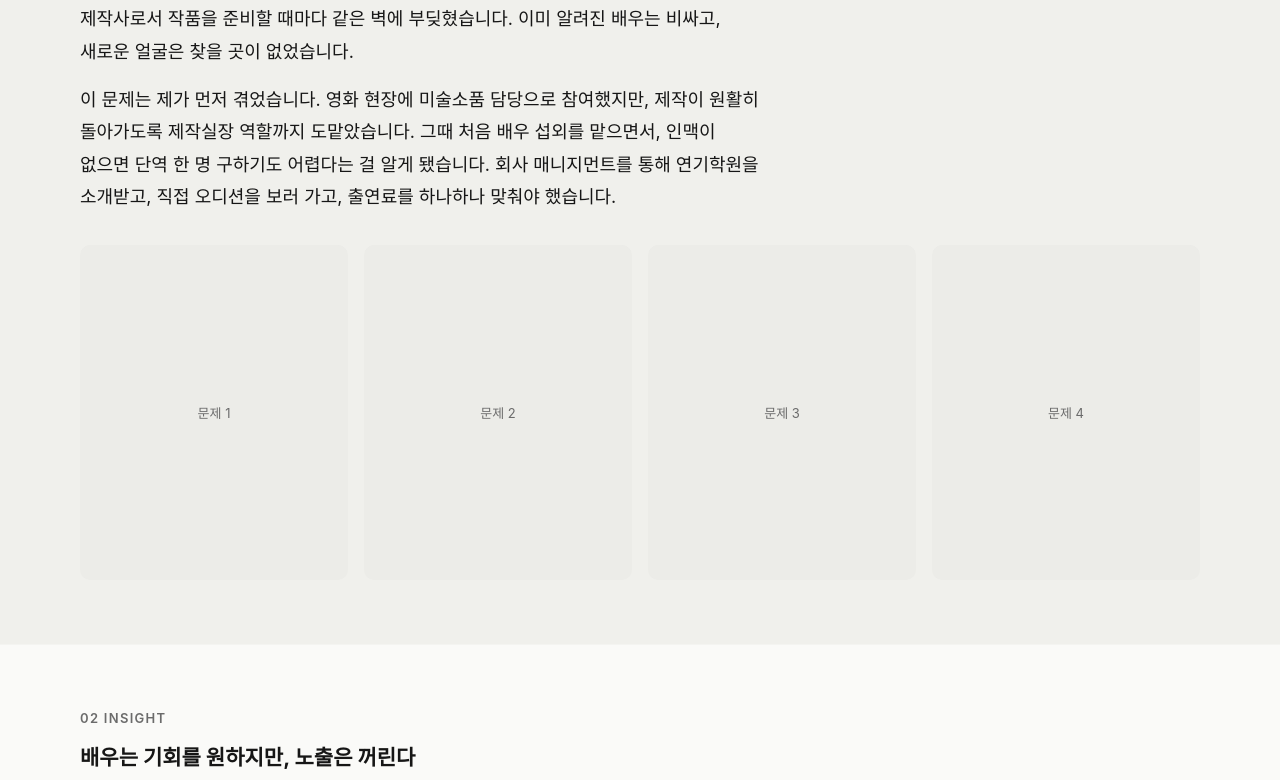
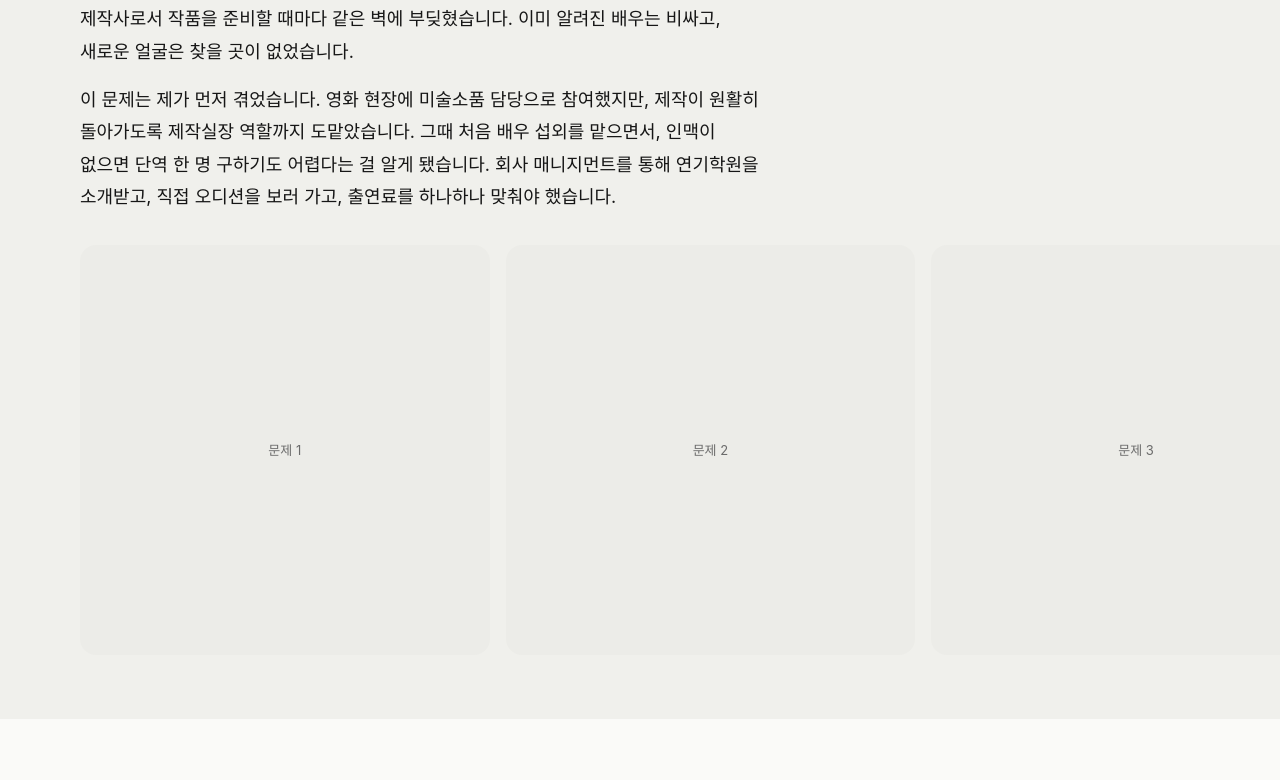
Before and after one commit to easyhyeonar-debug/jihyeon-portfolio, a plain HTML site: page projects/project-01.html in a window 1280 px wide. Shown: the part 1458-2238 px from the top of the page. Drawn offline with Linux system fonts and the light colour scheme; a web font is replaced by a local one.

Commit message:
Make problem cards a full-bleed square carousel with nav buttons
Co-Authored-By: Claude Opus 5.5 <noreply@anthropic.com>

```diff
--- a/css/style.css
+++ b/css/style.css
@@ -194,6 +194,7 @@ button { font: inherit; color: inherit; background: none; border: 0; cursor: poi
 
 /* ---------- Project detail ---------- */
 .project { padding: calc(var(--header-h) + 48px) 0 var(--section-y); }
+.detail .project { overflow-x: hidden; overflow-x: clip; } /* 오른쪽 끝까지 나가는 가로 스크롤 카드가 페이지를 넓히지 않게 */
 /* 상세 페이지: GNB 없이 상단 뒤로가기 버튼만 (작품에 집중) */
 .back-float {
   position: fixed; z-index: 10;
@@ -237,6 +238,43 @@ button { font: inherit; color: inherit; background: none; border: 0; cursor: poi
 .case-cards { display: grid; grid-template-columns: repeat(2, 1fr); gap: 12px; margin-top: 32px; }
 .case-cards .placeholder { aspect-ratio: 4 / 5; margin-top: 0; }
 .case-cards img { width: 100%; height: auto; border-radius: 10px; }
+/* 가로 스크롤 큰 카드 (문제점): 화면 양끝까지 이어져서, 넘기면 카드가 화면 밖으로 흘러감 */
+.case-scroller {
+  display: flex; gap: 12px;
+  --bleed: calc((100vw - 100%) / 2);
+  margin: 32px calc(-1 * var(--bleed)) 0;
+  padding: 0 var(--bleed);
+  overflow-x: auto; overscroll-behavior-x: contain;
+  /* 스냅은 js/main.js에서 첫 카드를 글 시작선에 맞춘 뒤에 켬 (.is-snapping) */
+  scrollbar-width: none; /* 스크롤바 숨김 (넘김은 버튼·스와이프·트랙패드) */
+}
+.case-scroller::-webkit-scrollbar { display: none; }
+.case-scroller { align-items: flex-start; }
+.case-scroller.is-snapping { scroll-snap-type: x mandatory; }
+.case-scroller > li { flex: 0 0 80vw; max-width: 460px; scroll-snap-align: start; }
+.case-scroller .placeholder { aspect-ratio: 1 / 1; margin: 0; border-radius: 16px; }
+/* 정사각형 카드 (정사각형 이미지면 잘리지 않음) */
+.case-scroller img { display: block; width: 100%; aspect-ratio: 1 / 1; object-fit: cover; border-radius: 16px; }
+
+/* 넘김 버튼: 마우스 쓰는 기기에서만 보임 (터치는 손가락으로 넘김) */
+/* 본문과 넘김 버튼을 한 줄에: 버튼 아래끝 = 본문 아래끝 */
+.case-head { display: flex; align-items: flex-end; justify-content: space-between; gap: 24px; }
+.case-head > div > p:last-child { margin-bottom: 0; }
+.scroller-nav { display: none; flex-shrink: 0; gap: 8px; }
+.scroller-btn {
+  width: 44px; height: 44px; border-radius: 50%;
+  display: grid; place-items: center;
+  border: 1px solid var(--line); color: var(--text);
+  transition: background .2s, opacity .2s;
+}
+.scroller-btn:disabled { opacity: .3; cursor: default; }
+/* 좁은 화면에선 버튼이 본문 폭을 줄이므로 744px 이상에서만 */
+@media (hover: hover) and (pointer: fine) and (min-width: 744px) {
+  .scroller-nav { display: flex; }
+  .scroller-btn:not(:disabled):hover { background: var(--thumb); }
+}
+.case-scroller:focus-visible { outline: 2px solid var(--accent); outline-offset: 4px; }
+
 /* 2×2 큰 카드 (인터뷰) */
 .case-cards--grid .placeholder { aspect-ratio: 4 / 3; }
 .case-figure { margin: 32px 0 0; }
@@ -325,6 +363,8 @@ html.paged {
   .case-list { font-size: 18px; }
   .case-cards { grid-template-columns: repeat(4, 1fr); gap: 16px; }
   .case-cards--grid { grid-template-columns: repeat(2, 1fr); gap: 24px; }
+  .case-scroller { gap: 16px; }
+  .case-scroller > li { flex-basis: 48vw; }
   .case-screen h3 { font-size: 20px; }
   .logo { font-size: 16px; }
   .nav-toggle { display: none; }
@@ -345,6 +385,7 @@ html.paged {
 /* ---------- lg: 1024+ 태블릿 가로 · 노트북 ---------- */
 @media (min-width: 1024px) {
   :root { --gutter: 40px; --section-y: 120px; }
+  .case-scroller > li { flex-basis: 32vw; }
   /* PC: 제목 한 줄, 40pt. 1024~1100px처럼 폭이 모자라면 한 줄에 맞게 살짝 줄어듦 */
   .hero h1 { font-size: min(40pt, calc((100vw - 2 * var(--gutter)) / 19.5)); white-space: nowrap; }
   .hero h1 br { display: none; }
--- a/js/main.js
+++ b/js/main.js
@@ -48,6 +48,63 @@ if (backBtn) {
   });
 }
 
+// 가로 스크롤 카드: 멈추는 위치를 글 시작선에 맞춤 (양옆 여백 = 화면 밖으로 흘러가는 영역)
+document.querySelectorAll('.case-scroller').forEach((track) => {
+  const box = track.parentElement;
+  const align = () => {
+    // 글 영역 좌우 끝 ~ 화면 끝 거리 (스크롤바 폭 제외한 실제 화면 기준)
+    const r = box.getBoundingClientRect();
+    const left = Math.round(r.left);
+    const right = Math.round(document.documentElement.clientWidth - r.right);
+    Object.assign(track.style, {
+      marginLeft: `${-left}px`, marginRight: `${-right}px`,
+      paddingLeft: `${left}px`, paddingRight: `${right}px`,
+      scrollPaddingInline: `${left}px ${right}px`,
+    });
+  };
+  // 처음엔 첫 카드가 글 시작선에 맞춰지도록. 스냅이 먼저 켜져 있으면 브라우저가
+  // 엉뚱한 카드(끝 카드)에 붙여버려서, 위치를 잡은 다음 프레임에 스냅을 켠다.
+  let touched = false;
+  ['pointerdown', 'wheel', 'touchstart', 'keydown'].forEach((ev) =>
+    track.addEventListener(ev, () => (touched = true), { passive: true })
+  );
+  const reset = () => {
+    if (touched) return;
+    track.classList.remove('is-snapping');
+    align();
+    track.scrollLeft = 0;
+    setTimeout(() => track.classList.add('is-snapping'), 50);
+  };
+  reset();
+  window.addEventListener('load', reset); // 글꼴·이미지 로드로 레이아웃이 바뀐 뒤 한 번 더
+  new ResizeObserver(align).observe(box);
+});
+
+// 가로 스크롤 카드 넘김 버튼
+document.querySelectorAll('.scroller-nav').forEach((navEl) => {
+  const track = navEl.closest('.case')?.querySelector('.case-scroller');
+  if (!track) return;
+  const [prev, next] = navEl.querySelectorAll('.scroller-btn');
+  const step = () => {
+    const card = track.firstElementChild;
+    const gap = parseFloat(getComputedStyle(track).columnGap) || 0;
+    return card ? card.getBoundingClientRect().width + gap : track.clientWidth * 0.8;
+  };
+  const sync = () => {
+    prev.disabled = track.scrollLeft <= 2;
+    next.disabled = track.scrollLeft + track.clientWidth >= track.scrollWidth - 2;
+  };
+  navEl.querySelectorAll('.scroller-btn').forEach((btn) =>
+    btn.addEventListener('click', () => {
+      track.dispatchEvent(new Event('pointerdown'));
+      track.scrollBy({ left: step() * Number(btn.dataset.dir), behavior: 'smooth' });
+    })
+  );
+  track.addEventListener('scroll', sync, { passive: true });
+  window.addEventListener('resize', sync);
+  sync();
+});
+
 // 섹션 페이지네이션 점 표시
 const pager = document.querySelector('.pager');
 const pages = document.querySelectorAll('.page');
--- a/projects/project-01.html
+++ b/projects/project-01.html
@@ -29,9 +29,17 @@
         <section class="case case-band" id="problem" aria-labelledby="problem-title">
           <p class="case-label">01 Problem</p>
           <h2 id="problem-title">작품도 배우도 늘었는데, 둘을 잇는 길은 그대로였다</h2>
-          <p>제작사로서 작품을 준비할 때마다 같은 벽에 부딪혔습니다. 이미 알려진 배우는 비싸고, 새로운 얼굴은 찾을 곳이 없었습니다.</p>
-          <p>이 문제는 제가 먼저 겪었습니다. 영화 현장에 미술소품 담당으로 참여했지만, 제작이 원활히 돌아가도록 제작실장 역할까지 도맡았습니다. 그때 처음 배우 섭외를 맡으면서, 인맥이 없으면 단역 한 명 구하기도 어렵다는 걸 알게 됐습니다. 회사 매니지먼트를 통해 연기학원을 소개받고, 직접 오디션을 보러 가고, 출연료를 하나하나 맞춰야 했습니다.</p>
-          <ul class="case-cards" aria-label="문제점 4가지">
+          <div class="case-head">
+            <div>
+              <p>제작사로서 작품을 준비할 때마다 같은 벽에 부딪혔습니다. 이미 알려진 배우는 비싸고, 새로운 얼굴은 찾을 곳이 없었습니다.</p>
+              <p>이 문제는 제가 먼저 겪었습니다. 영화 현장에 미술소품 담당으로 참여했지만, 제작이 원활히 돌아가도록 제작실장 역할까지 도맡았습니다. 그때 처음 배우 섭외를 맡으면서, 인맥이 없으면 단역 한 명 구하기도 어렵다는 걸 알게 됐습니다. 회사 매니지먼트를 통해 연기학원을 소개받고, 직접 오디션을 보러 가고, 출연료를 하나하나 맞춰야 했습니다.</p>
+            </div>
+            <div class="scroller-nav" role="group" aria-label="문제점 카드 넘기기">
+              <button type="button" class="scroller-btn" data-dir="-1" aria-label="이전 카드"><svg viewBox="0 0 24 24" width="20" height="20" aria-hidden="true"><path d="M15 5l-7 7 7 7" fill="none" stroke="currentColor" stroke-width="2" stroke-linecap="round" stroke-linejoin="round"/></svg></button>
+              <button type="button" class="scroller-btn" data-dir="1" aria-label="다음 카드"><svg viewBox="0 0 24 24" width="20" height="20" aria-hidden="true"><path d="M9 5l7 7-7 7" fill="none" stroke="currentColor" stroke-width="2" stroke-linecap="round" stroke-linejoin="round"/></svg></button>
+            </div>
+          </div>
+          <ul class="case-scroller" aria-label="문제점 4가지 (옆으로 넘겨 보기)" tabindex="0">
             <li class="case-card">
               <!-- ../images/project-01/problem-01.png 로 넣고 아래 div를 img로 교체 -->
               <div class="placeholder" role="img" aria-label="문제 1 카드 이미지 자리"><span>문제 1</span></div>
```
